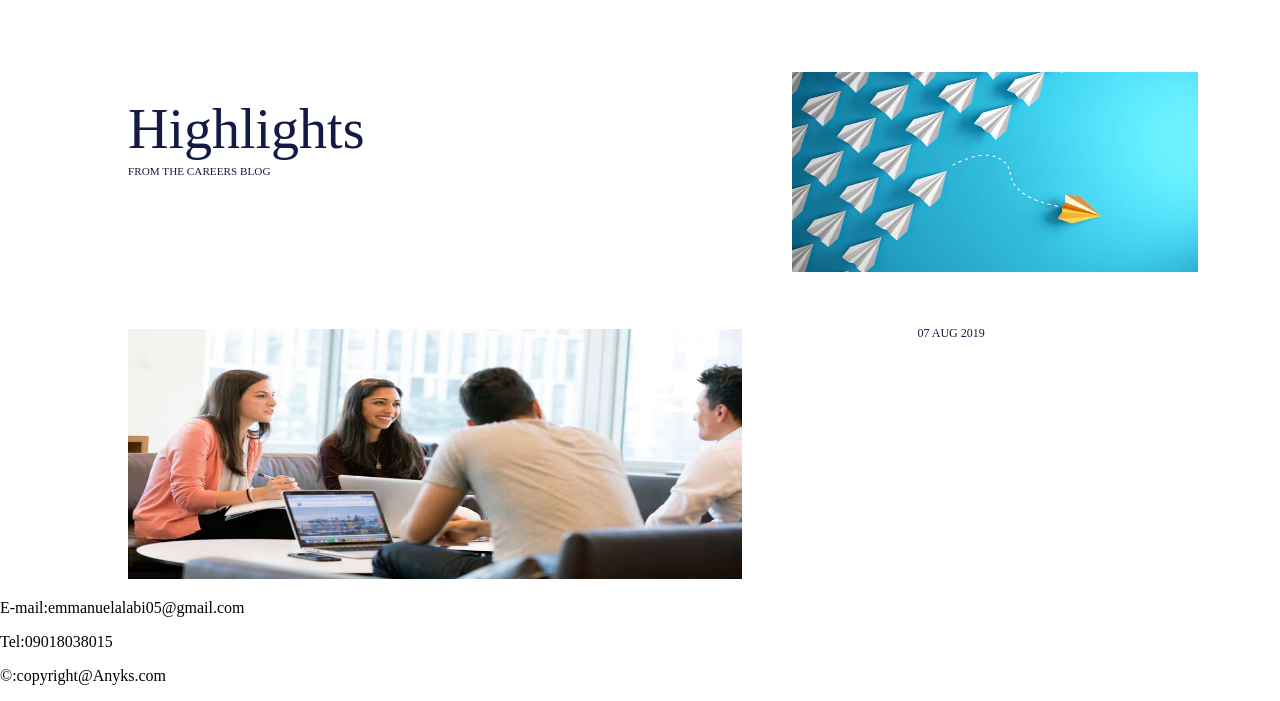
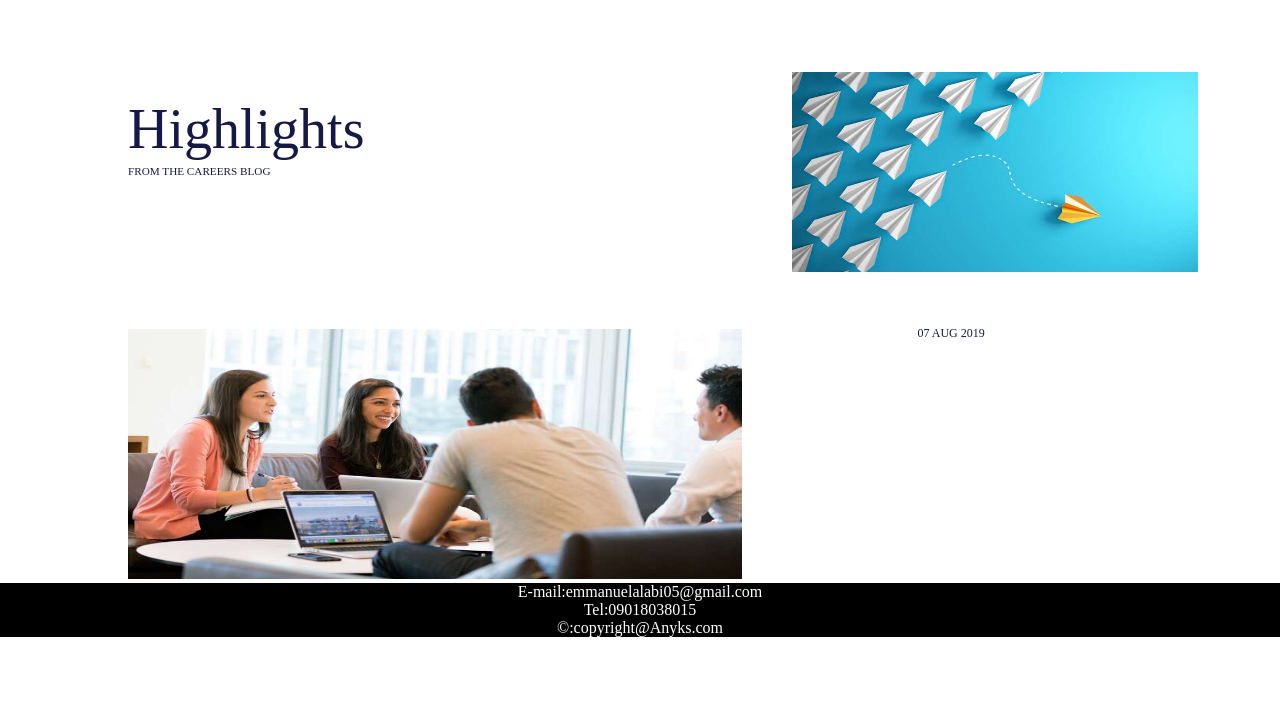
Before and after one commit to Anyksworld/goldmansachs, a plain HTML site: page index.html in a window 1280 px wide. Shown: the part 678-1379 px from the top of the page. After the commit the page ends 1315 px from the top, so only its background shows below. Drawn offline with Linux system fonts and the light colour scheme.

Commit message:
Add files via upload

```diff
--- a/index.html
+++ b/index.html
@@ -43,11 +43,12 @@
 			<p class="text5">07 AUG 2019</p>
 		</div>
 	</section>
-	<div id="footer">
-		<p>E-mail:emmanuelalabi05@gmail.com</p>
-		<p>Tel:09018038015</p>
-		<p>&copy:copyright@Anyks.com</p>
-	</div>
+	<footer>
+		<p
+		class="first-p">E-mail:emmanuelalabi05@gmail.com</p>
+		<p class="first-p">Tel:09018038015</p>
+		<p class="first-p">&copy:copyright@Anyks.com</p>
+	</footer>
 
 </body>
 </html>
```
